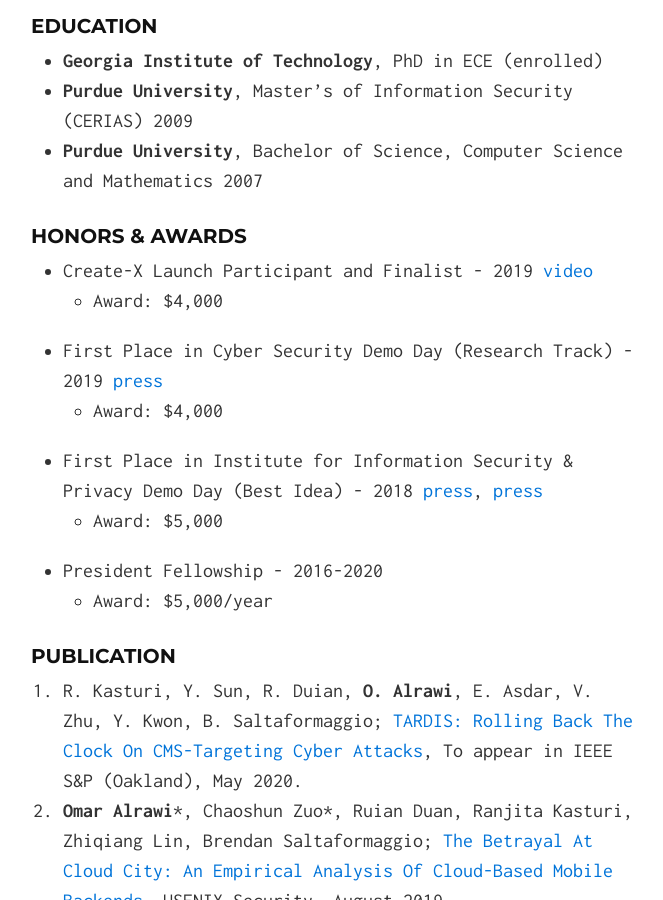
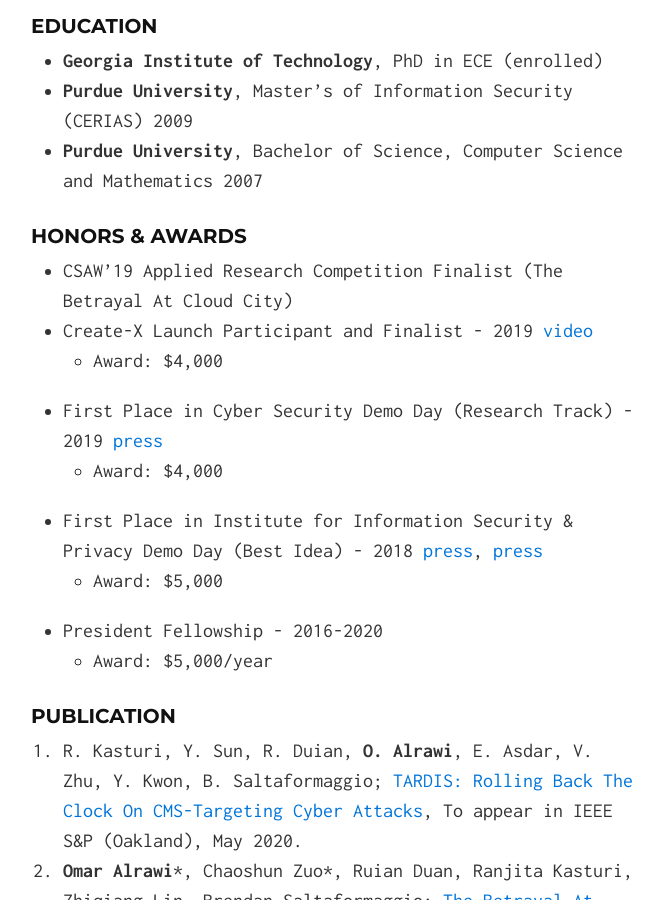
Before and after one commit to alrawi/alrawi.github.io, a Jekyll site: the page built from index.md, in a window 1280 px wide and 900 px high, scrolled down 504 px. Shown: the whole window, without its empty margins (307-970 px from the left). Built offline with Jekyll 4.4.1, drawn with Linux system fonts in a browser that asks for light colours.

Commit message:
Update index.md

```diff
--- a/index.md
+++ b/index.md
@@ -15,6 +15,7 @@ Additionally, I am investigating malware threats affecting IoT, mobile apps, and
 - __Purdue University__, Bachelor of Science, Computer Science and Mathematics 2007
 
 ### Honors & Awards
+- CSAW’19 Applied Research Competition Finalist (The Betrayal At Cloud City)
 - Create-X Launch Participant and Finalist - 2019 [video](https://vimeo.com/354891611#t=187m36s)
   * Award: $4,000
 - First Place in Cyber Security Demo Day (Research Track) - 2019 [press](http://iisp.gatech.edu/demo-day-event-recap)
```
